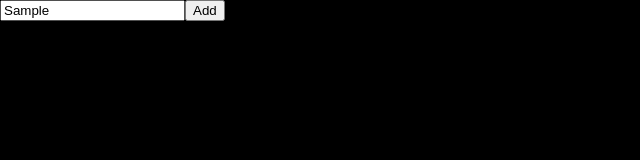
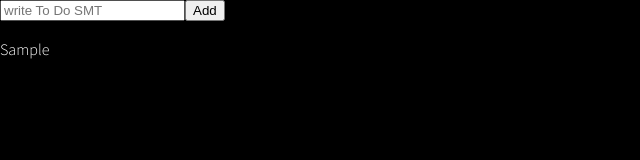
Before and after one commit to hozzijeong/react-masterclass, a React (Create React App) app: page / in a window 1280 px wide. Both pictures are taken after typing "Sample" into the empty fields and a click on the button "Add". Shown: the top 160 px of the page, without its empty margins (0-640 px from the left). Built offline with nearby package versions, Linux system fonts and the light colour scheme.

Commit message:
Feat: write Todo via Recoil

```diff
--- a/src/App.tsx
+++ b/src/App.tsx
@@ -1,5 +1,5 @@
 import {createGlobalStyle} from 'styled-components';
-import ToDoList from './ToDoList';
+import ToDoList from './components/ToDoList';
 
 const GlobalStyle = createGlobalStyle`
     @import url('https://fonts.googleapis.com/css2?family=Source+Sans+Pro:wght@300;400&display=swap');
--- a/src/ToDoList.tsx
+++ /dev/null
@@ -1,29 +0,0 @@
-import { useState } from "react"
-import {useForm} from 'react-hook-form'
-
-/**
- * useForm을 통해 Validation 구현하기.
- *
- */
-
-interface FormProps{
-    toDo:string
-}
-
-function ToDoList(){
-    const {register,handleSubmit} = useForm<FormProps>();
-    const onSubmit = (data:FormProps) =>{
-        console.log(data)
-    }
-    return(
-        <div>
-            <form onSubmit={handleSubmit(onSubmit)}>
-                <input {...register('toDo', {required:"write To Do!!"})} placeholder='write To Do SMT'/>
-                <button>Add</button>
-            </form>
-        </div>
-
-    )
-}
-
-export default ToDoList
--- /dev/null
+++ b/src/components/ToDoList.tsx
@@ -0,0 +1,43 @@
+import {useForm} from 'react-hook-form'
+import {atom, useRecoilState} from 'recoil'
+/**
+ * useForm을 통해 Validation 구현하기.
+ *
+ */
+interface ToDoProps{
+    id:number,
+    text:string,
+    category: "TO_DO" | "DOING" | "DONE"
+}
+interface FormProps{
+    toDo:string
+}
+
+const toDosAtom = atom<ToDoProps[]>({
+    key:'toDo',
+    default:[]
+})
+
+function ToDoList(){
+    const {register,handleSubmit,setValue,} = useForm<FormProps>();
+    const [toDos,setToDos] = useRecoilState(toDosAtom)
+    const onSubmit = ({toDo}:FormProps) =>{
+        setToDos(cur => [{id:Date.now(),category:'TO_DO',text:toDo},...cur])
+        setValue('toDo',"")
+    }
+    return(
+        <div>
+            <form onSubmit={handleSubmit(onSubmit)}>
+                <input {...register('toDo', {required:"write To Do!!"})} placeholder='write To Do SMT'/>
+                <button>Add</button>
+            </form>
+            <br/>
+            <ul>
+                {toDos.map(toDo => <li key={toDo.id}>{toDo.text}</li>)}
+            </ul>
+        </div>
+
+    )
+}
+
+export default ToDoList
```
